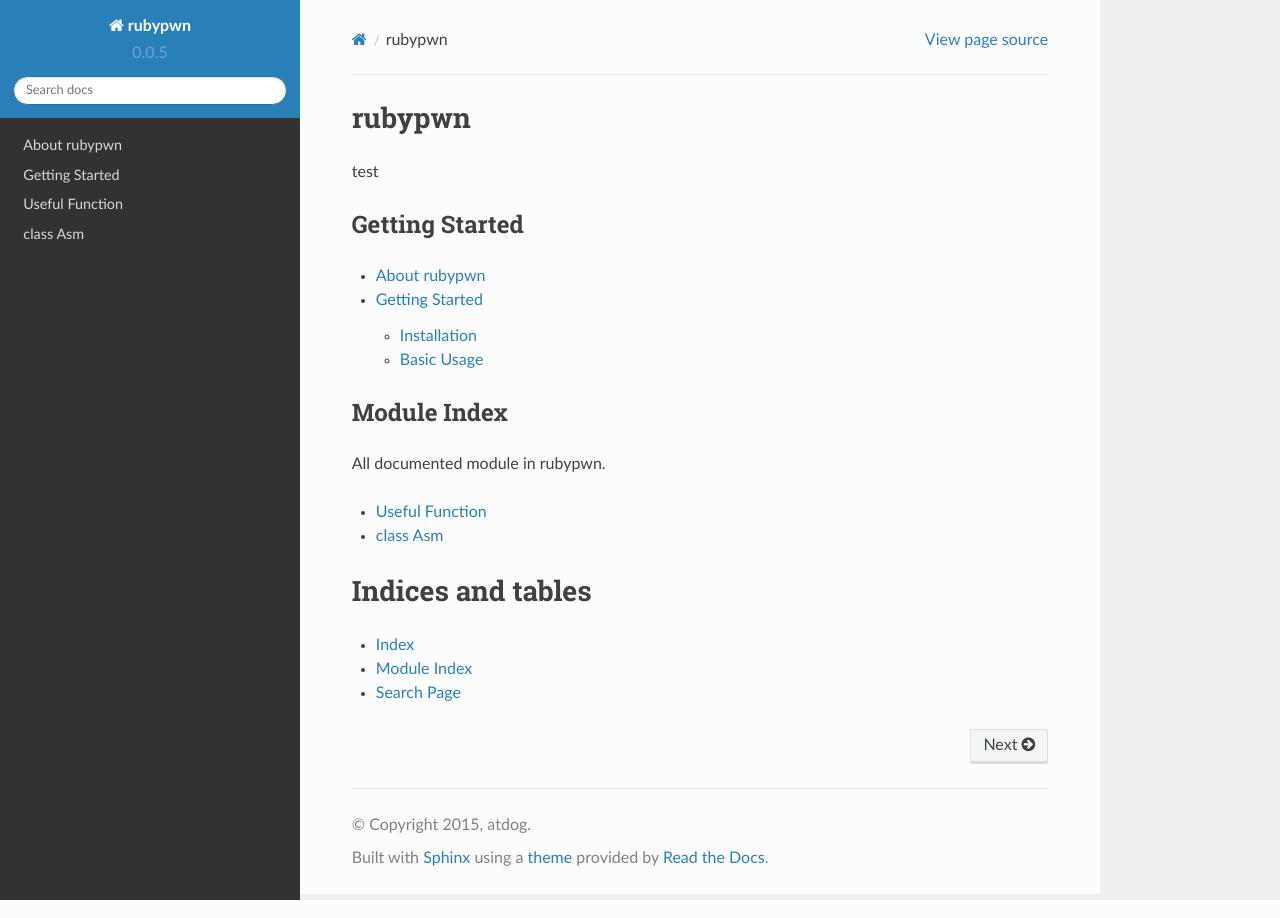
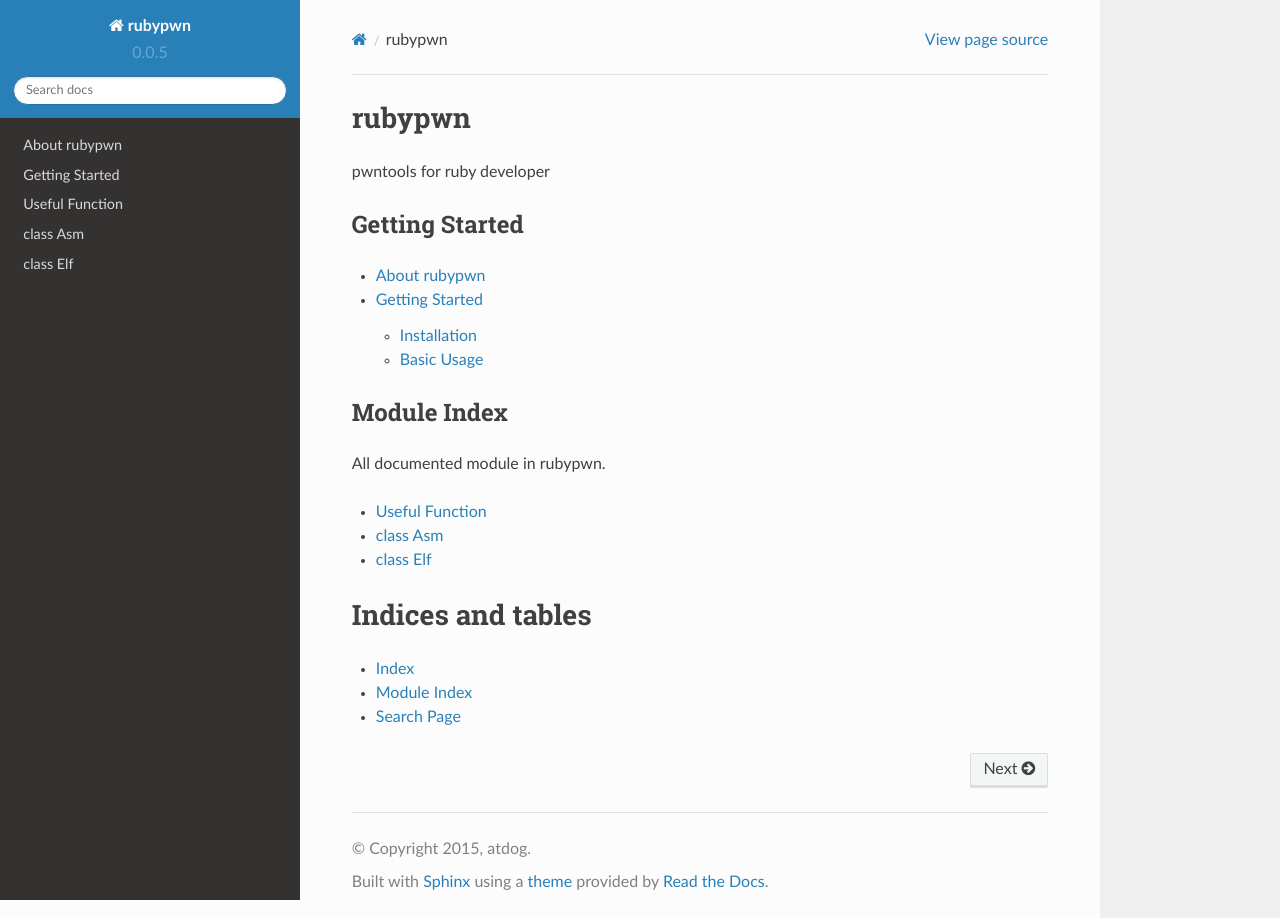
Before and after one commit to atdog/rubypwn, a Sphinx documentation site: the page built from docs/source/index.rst, in a window 1280 px wide. Built offline with Sphinx 7.4.7 and the Read the Docs theme 2.0.0, drawn with Linux system fonts in a browser that asks for light colours.

Commit message:
add elf document index

```diff
--- a/docs/source/index.rst
+++ b/docs/source/index.rst
@@ -1,7 +1,7 @@
 rubypwn
 ====================================
 
-test
+pwntools for ruby developer
 
 Getting Started
 ---------------
@@ -24,6 +24,7 @@
 
    basic
    asm
+   elf
 
 Indices and tables
 ==================
```
